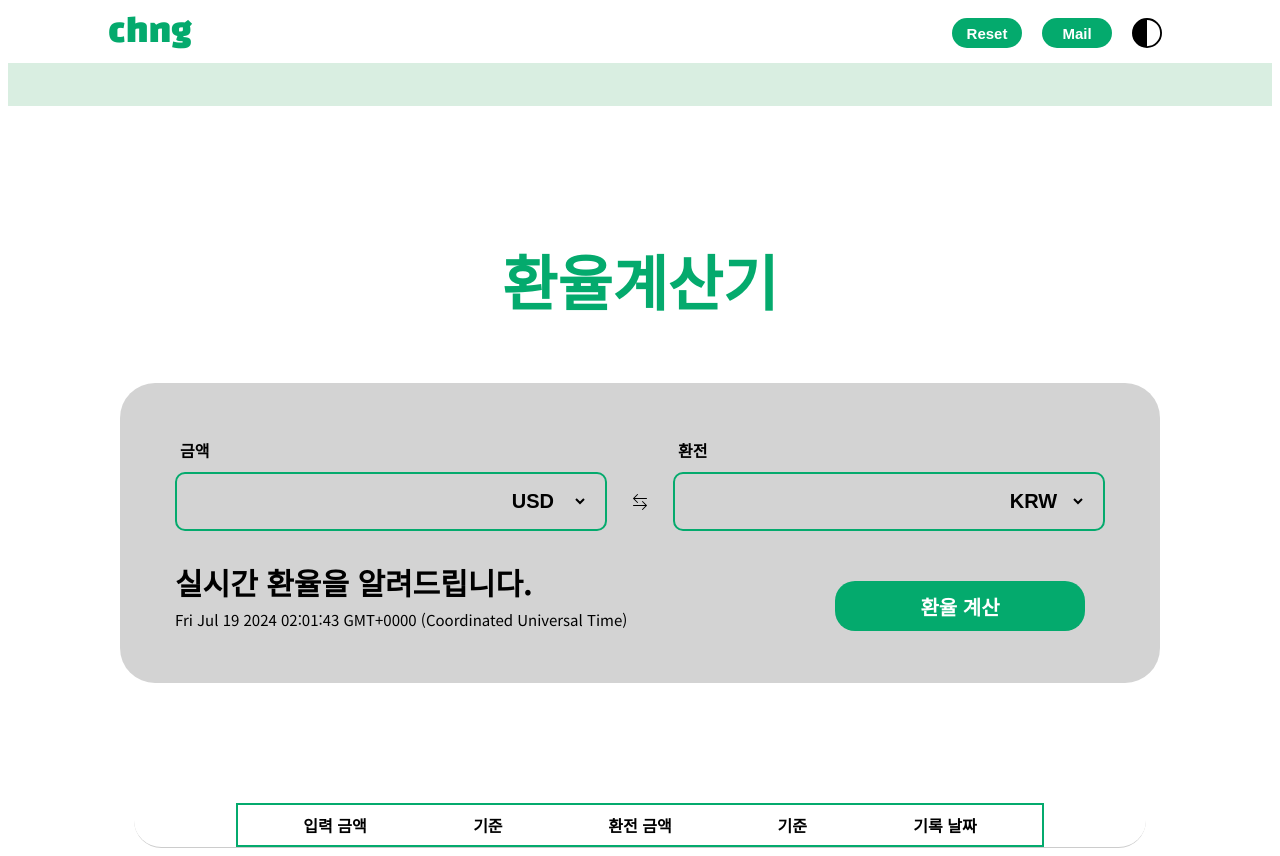
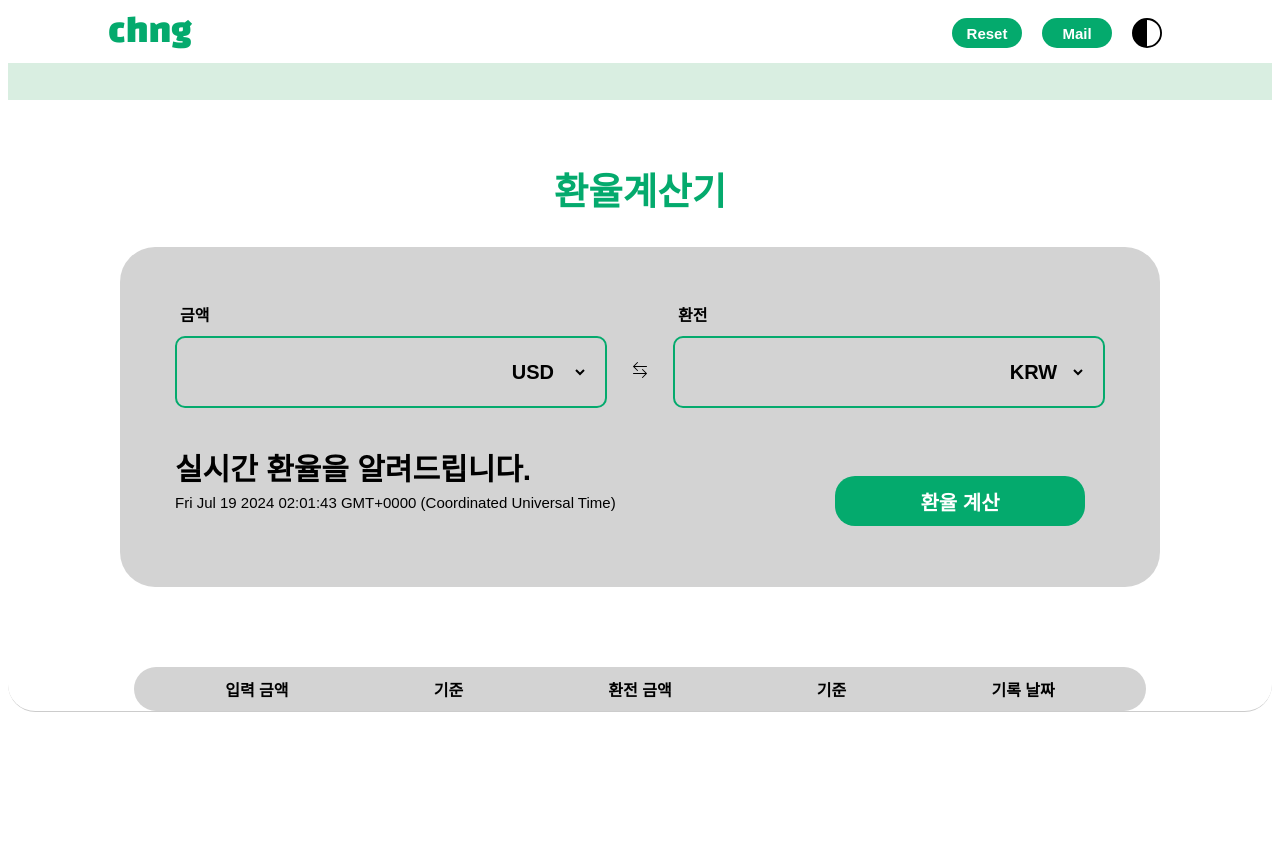
Before and after one commit to woorifisa-service-dev-3rd/frontend-1st-chng, a website: page public/index.html in a window 1280 px wide. After the commit the page ends 800 px from the top, so only its background shows below. Drawn offline with Linux system fonts and the light colour scheme; a web font is replaced by a local one.

Commit message:
오류 해결. 최종 본

```diff
--- a/public/cal_style.css
+++ b/public/cal_style.css
@@ -53,10 +53,10 @@ body {
 section {
     display: flex;
     flex-direction: column;
-    justify-content: center;
+    justify-content: flex-start;
     align-items: center;
     height: 100%;
-    margin-top: 80px;
+    margin-top: 30px;
     font-family: "Noto Sans KR", sans-serif;
 }
 
@@ -67,15 +67,11 @@ section {
     align-items: center;
     text-align: center;
     color: #04aa6d;
-    font-size: 40px;
-
-
-
+    font-size: 25px;
 }
 
 .cal_title h1 {
     font-weight: bold;
-
 }
 
 
@@ -84,10 +80,10 @@ section {
     display: flex;
     flex-direction: column;
     justify-content: center;
-    height: 260px;
+    height: 300px;
     width: 1000px;
     border-radius: 35px;
-    margin: 10px;
+    margin: 0px;
     padding: 20px;
     background-color: lightgray;
 
@@ -322,13 +318,13 @@ section {
     background-color: transparent;
 }
 
-.last_mid{
+.last_mid {
     display: flex;
     justify-content: center;
 }
 
 .mytable_container {
-    margin-top: 100px;
+    margin-top: 70px;
     display: flex;
     justify-content: center;
     border-bottom: 1px solid #ccc;
@@ -336,25 +332,26 @@ section {
     /* border-bottom: 1px solid #ccc;  */
     border-radius: 35px;
     /* background-color: lightgray; */
-    width: 80%
+
 }
 
 #myTable {
-    border: 2PX solid #04aa6d;
-    border-collapse: collapse;
+
     width: 80%;
     font-family: "Noto Sans KR", sans-serif;
-    border-radius: 25%;
+    border-radius: 35px;
     height: 60%;
     margin-top: 10px;
+    background-color: #d3d3d3;
 }
 
-#myTable th, #myTable td {
-    /* border: 1px solid black;  */
-    border : none;
+#myTable th,
+#myTable td {
+    border: 1px solid black;
+    border: none;
     padding: 8px;
     text-align: center;
-    border-radius: 25px;
+    border-radius: 10px;
     font-family: "Noto Sans KR", sans-serif;
 }
 
--- a/public/header.css
+++ b/public/header.css
@@ -138,8 +138,8 @@ header {
 
 
 }
-#left_right_button
-{
+
+#left_right_button {
     display: flex;
     margin-bottom: 20px;
 }
--- a/public/index.html
+++ b/public/index.html
@@ -4,11 +4,11 @@
 <head>
     <meta charset="UTF-8">
     <meta name="viewport" content="width=device-width, initial-scale=1.0">
-    <title>Document</title>
+    <title>chng</title>
     <link rel="stylesheet" href="header.css">
     <link rel="preconnect" href="https://fonts.googleapis.com">
     <link rel="preconnect" href="https://fonts.gstatic.com" crossorigin>
-    <link href="https://fonts.googleapis.com/css2?family=Noto+Sans+KR:wght@100..900&display=swap" rel="stylesheet">
+    <link href="https://fonts.googlis.com/css2?family=Noto+Sans+KR:wght@100..900&display=swap" rel="stylesheet">
     <link href="https://fonts.googleapis.com/css2?family=Black+Han+Sans&display=swap" rel="stylesheet">
     <link rel="stylesheet" href="cal_style.css">
     <script defer src="local_storage.js"> </script>
@@ -48,6 +48,7 @@
         </div>
     </header>
     <section>
+        <div class="calculator">
             <div class="cal_title">
                 <h1>환율계산기</h1>
             </div>
@@ -57,12 +58,49 @@
                     <div class="cal_box_top_left">
                         <div style="margin-left: 5px;">금액</div>
                         <div class="price_box">
-                        <input type="text" maxlength="15" onkeyup="inputNumberFormat(this);" placeholder="" class="price_input">
+                            <input type="text" maxlength="15" onkeyup="inputNumberFormat(this);" placeholder=""
+                                class="price_input">
+                            <!-- <div class="price_select">
+                            <button class="price_country_button">
+                                <img src="https://wise.com/web-art/assets/flags/usd.svg" alt="USD flag"
+                                    class="currency_flag">
+                                USD
+                                <span class="dropdown-arrow">▼</span>
+                            </button>
+                            <div class="dropdown">
+                                <div class="dropdown_content">
+                                    <a href="#" class="currency_option">
+                                        <img src="https://wise.com/web-art/assets/flags/usd.svg" alt="USD 플래그"
+                                            class="currency_flag">
+                                        EUR
+                                    </a>
+                                    <a href="https://wise.com/web-art/assets/flags/usd.svg"
+                                        class="currency_option">USD</a>
+                                    <a href="https://wise.com/web-art/assets/flags/eur.svg"
+                                        class="currency_option">EUR</a>
+                                    <a href="https://wise.com/web-art/assets/flags/krw.svg"
+                                        class="currency_option">KRW</a>
+                                    <a href="https://wise.com/web-art/assets/flags/jpy.svg"
+                                        class="currency_option">JPY</a>
+                                    <a href="https://wise.com/web-art/assets/flags/cny.svg"
+                                        class="currency_option">CNY</a>
+                                </div>
+                            </div>
+                            <div class="exchange_select">
+                                <select name="" id="select_option">
+                                    <option value="usd">USD</option>
+                                    <option value="eur">EUR</option>
+                                    <option value="krw">KRW</option>
+                                    <option value="jpy">JPY</option>
+                                    <option value="cny">CNY</option>
+                                </select>
+                            </div>
+                        </div> -->
                             <div class="price_select">
                                 <select name="" id="price_select_option">
                                     <option value="USD">USD</option>
+                                    <option value="KRW" >KRW</option>
                                     <option value="EUR">EUR</option>
-                                <option value="KRW" >KRW</option>
                                     <option value="JPY(100)">JPY</option>
                                     <option value="CNH">CNH</option>
                                 </select>
@@ -74,8 +112,8 @@
                         <!-- alt="스위치 아이콘"> -->
                         <div class="container">
                             <label class="custom-file-upload">
-                            <svg id = "left_right_button" xmlns="http://www.w3.org/2000/svg" width="16" height="16" fill="currentColor"
-                                class="bi bi-arrow-left-right" viewBox="0 0 16 16">
+                                <svg xmlns="http://www.w3.org/2000/svg" width="16" height="50" fill="currentColor"
+                                    class="bi bi-arrow-left-right" viewBox="0 0 16 16" id = 'left_right_button'>
                                     <path fill-rule="evenodd"
                                         d="M1 11.5a.5.5 0 0 0 .5.5h11.793l-3.147 3.146a.5.5 0 0 0 .708.708l4-4a.5.5 0 0 0 0-.708l-4-4a.5.5 0 0 0-.708.708L13.293 11H1.5a.5.5 0 0 0-.5.5m14-7a.5.5 0 0 1-.5.5H2.707l3.147 3.146a.5.5 0 1 1-.708.708l-4-4a.5.5 0 0 1 0-.708l4-4a.5.5 0 1 1 .708.708L2.707 4H14.5a.5.5 0 0 1 .5.5" />
                                 </svg>
@@ -116,9 +154,8 @@
         </div>
     </section>
 
-<div class = "last_mid">
-<div class = "mytable_container">
-    <table id = "myTable">
+    <div class="mytable_container">
+        <table id="myTable">
             <thead>
                 <tr>
                     <th>입력 금액</th>
@@ -133,7 +170,7 @@
         </table>
 
     </div>
-</div>
+
 
 </body>
 
--- a/public/login.css
+++ b/public/login.css
@@ -1,20 +1,20 @@
-html
-{
+html {
     background-color: white;
 }
 
 body {
-    margin : 0;
+    margin: 0;
 }
 
 
-*{
+* {
     box-sizing: border-box;
     font-family: 'Noto Sans KR', sans-serif;
 
 }
 
-input, button{
+input,
+button {
     border-radius: 8px;
     border: 1px solid #c2bebe;
     background-color: white;
@@ -37,27 +37,27 @@ input, button{
     box-sizing: border-box;
     justify-content: flex-end;
 }
-.logobutton-container
-{
-    width : 642px;
+
+.logobutton-container {
+    width: 642px;
     display: flex;
     flex-direction: row;
     justify-content: space-between;
     align-items: center;
 }
-.loginlogo
-{
-    color : #04aa6d;
+
+.loginlogo {
+    color: #04aa6d;
     display: flex;
     font-family: 'Black Han Sans', sans-serif;
     font-size: 50px;
     margin-left: 10px;
 }
-.xbutton
-{
+
+.xbutton {
     display: flex;
-    border : white;
-    color : #04aa6d;
+    border: white;
+    color: #04aa6d;
     background-color: white;
     font-size: 40px;
     /* flex-direction: column;
@@ -65,9 +65,8 @@ input, button{
 }
 
 
-.xbutton a:visited {
-    color: #04aa6d;/* 방문된 상태일 때의 색상 */
-}
+/* .xbutton a:visited {} */
+
 /* .main
 {
     height: 10000px;
@@ -81,120 +80,114 @@ input, button{
     height: 520px;
     /* border: 2px solid green; */
     border-radius: 16px;
-    margin: 32px 415.545px 32px 415.545px ;
+    margin: 32px 415.545px 32px 415.545px;
     flex-direction: column;
     justify-content: center;
     align-items: center;
     padding: 0px 32px;
     background-color: white;
-    color : #04aa6d;
+    color: #04aa6d;
 
 }
-.Welcomeback
-{
+
+.Welcomeback {
     display: flex;
     margin-top: 0px;
     margin-bottom: 16px;
-    width : 486px;
-    height : 31.72px;
+    width: 486px;
+    height: 31.72px;
     box-sizing: border-box;
     margin-right: 20px;
     justify-content: center;
 }
 
-.signup
-{
+.signup {
     display: flex;
-    margin : 0px;
-    margin-top : 8px;
+    margin: 0px;
+    margin-top: 8px;
     margin-bottom: 8px;
-    width : 486px;
-    height : 40px;
+    width: 486px;
+    height: 40px;
     margin-right: 30px;
-    margin-top : 15px;
+    margin-top: 15px;
     justify-content: center;
 }
-.signupurl
-{
+
+.signupurl {
     margin-left: 10px;
 }
-.email, .password
-{
-    margin : 0px;
-    padding-top:3.5px;
-    width : 486px;
-    height : 40px;
+
+.email,
+.password {
+    margin: 0px;
+    padding-top: 3.5px;
+    width: 486px;
+    height: 40px;
 
 }
-.emailbox, .passwordbox
-{
-    margin : 0px 0px 24px;
+
+.emailbox,
+.passwordbox {
+    margin: 0px 0px 24px;
     padding: 12px 16px;
-    width : 486px;
-    height : 48px;
+    width: 486px;
+    height: 48px;
+    border: 2px solid #04aa6d;
 }
 
-.emailbox:hover, .passwordbox:hover
-{
-    border : 6px solid #04aa6d
+.emailbox:hover,
+.passwordbox:hover {
+    border: 2px solid #D9EEE1;
 }
 
-.loginbutton
-{
-    margin:0px;
+.loginbutton {
+    margin: 0px;
     padding: 11px 24px;
-    width : 486px;
-    height : 48px;
+    width: 486px;
+    height: 48px;
     font-style: black;
     background-color: #04aa6d;
     border: white;
     font-weight: bold;
 }
 
-.loginbutton:hover
-{
-    background-color:#04aa6d;
+.loginbutton:hover {
+    background-color: #04aa6d;
 }
 
-.problem
-{
-    color : #15F4EE;
-    margin : 0px;
+.problem {
+
+    margin: 0px;
     margin-top: 8px;
-    width : 486px;
-    height : 24px;
+    width: 486px;
+    height: 24px;
 }
 
-.sns
-{
-    height : 90px;
+.sns {
+    height: 90px;
     justify-content: center;
 }
 
-.snslogin
-{
-    margin : 0px;
-    margin-top : 16px;
+.snslogin {
+    margin: 0px;
+    margin-top: 16px;
     margin-bottom: 8px;
-    width : 486px;
-    height : 21.69px;
+    width: 486px;
+    height: 21.69px;
 
 }
 
-.snsbuttons
-{
-    color :black;
+.snsbuttons {
+    color: black;
     padding: 11px 24px 11px 24px;
-    width : 155.33px;
-    height : 40px;
+    width: 155.33px;
+    height: 40px;
 }
 
-.snsbuttons:hover
-{
-    color :#15F4EE;
+.snsbuttons:hover {
+    color: #D9EEE1;
 }
 
-.xbutton:hover
-{
-    color : hsl(178, 100%, 67%) ;
+.xbutton:hover {
+    color: #D9EEE1;
 }
--- a/server.js
+++ b/server.js
@@ -129,7 +129,8 @@ let exchangeRates = {};
 
 const fetchExchangeRates = async () => {
     // console.log("getExchange 함수 실행 시작");
-    const searchDate = new Date().toISOString().split('T')[0].replace(/-/g, ''); // yyyyMMdd 형식
+    // const searchDate = new Date().toISOString().split('T')[0].replace(/-/g, ''); // yyyyMMdd 형식
+    const searchDate = "20240718";
     const dataType = "AP01";
 
     // const query = {
```
Also changed, not shown: public/api.js (+17 -2 lines), public/login.html (+14 -11 lines), public/login_mail.js (+4 -6 lines), 1 other file. Lines whose indentation alone changed are shown as unchanged.
